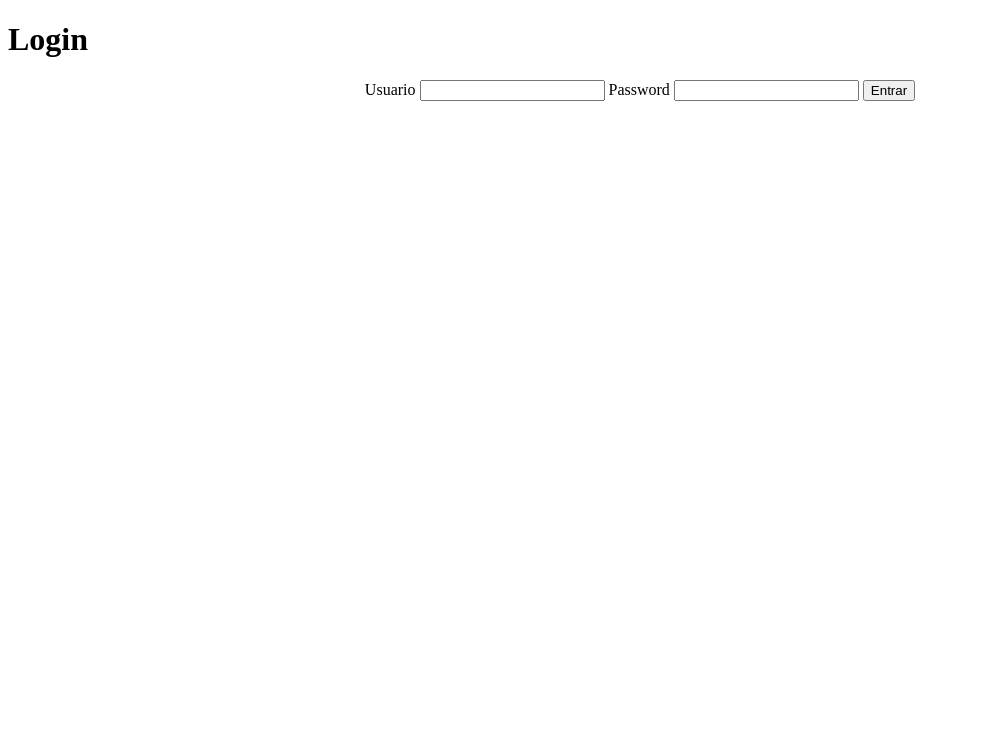
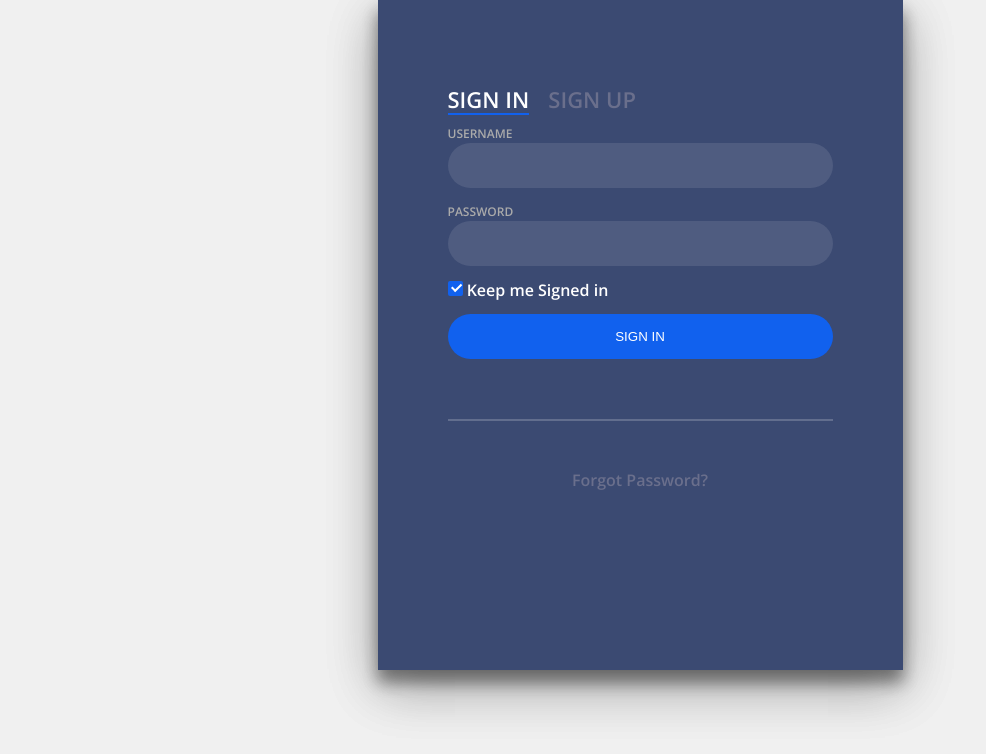
Before and after one commit to FranklinOtoni/agenda, a Django app: page /login/ in a window 1280 px wide. Shown: the top 754 px of the page, without its empty margins (0-986 px from the left). Run offline with Django 3.2, Linux system fonts and the light colour scheme.

Commit message:
adicionado inclusao de usuário, nova tela de login, arquivo css

```diff
--- a/agenda/urls.py
+++ b/agenda/urls.py
@@ -27,10 +27,9 @@ urlpatterns = [
     path('agenda/evento/', views.evento),
     path('agenda/evento/submit', views.submit_evento),
     path('agenda/evento/delete/<int:id_evento>/', views.delete_evento),
-    #path('', views.index),
     path('', RedirectView.as_view(url='/agenda/')),
     path('login/', views.login_user),
     path('login/submit', views.submit_login),
     path('logout/', views.logout_user),
-
+    path('login/cadastro/submit', views.cadastro_novo),
 ]
--- a/core/views.py
+++ b/core/views.py
@@ -1,5 +1,6 @@
 from django.contrib.auth.models import User
-from django.shortcuts import render, redirect, HttpResponse
+from django.shortcuts import render, redirect
+from django.http import HttpResponse
 from core.models import Evento
 from django.contrib.auth.decorators import login_required
 from django.contrib.auth import authenticate, login, logout
@@ -34,8 +35,8 @@ def submit_login(request):
         else:
             messages.error(request,"Usuário ou senha inválido")
     return redirect('/')
+
 @login_required(login_url='/login/')
-
 def lista_eventos(request):
     usuario = request.user
     data_atual = datetime.now() -timedelta(hours=10)
@@ -101,3 +102,25 @@ def json_lista_evento(request, id_usuario):
     usuario = User.objects.get(id=id_usuario)
     evento = Evento.objects.filter(usuario=usuario).values ('id', 'titulo')
     return JsonResponse(list(evento), safe=False)
+
+def cadastro_novo(request):
+    if request.POST:
+        username = request.POST.get('username')
+        password = request.POST.get('password')
+        password_repeat= request.POST.get("password_repeat")
+        new_email = request.POST.get("email")
+        usuario = authenticate(username=username, password=password)
+        if usuario is None:
+            if password==password_repeat:
+                # Create user and save to the database
+                user = User.objects.create_user(username, new_email, password)
+                user.save()
+                #login(request, usuario)
+                return redirect('/')
+            else:
+                messages.error(request,"Senha diferente")
+        else:
+            login(request, usuario)
+            return redirect('/')
+
+    return redirect('/')
--- /dev/null
+++ b/static/agenda/css/style.css
@@ -0,0 +1,162 @@
+body {
+	margin:0;
+	color:#6a6f8c;
+	/*background:#c8c8c8;*/
+	background: rgba(240, 240, 240);
+	font:600 16px/18px 'Open Sans',sans-serif;
+}
+
+*,:after,:before{box-sizing:border-box} /**/
+.clearfix:after,.clearfix:before{content:'';display:table}
+.clearfix:after{clear:both;display:block}
+a{color:inherit;text-decoration:none}
+
+.login-wrap {
+	width:100%;
+	margin:auto;
+	max-width:525px;
+	min-height:670px;
+	position:relative;
+	/*background:url(https://raw.githubusercontent.com/khadkamhn/day-01-login-form/master/img/bg.jpg) no-repeat center;*/
+	box-shadow:0 12px 15px 0 rgba(0,0,0,.24),0 17px 50px 0 rgba(0,0,0,.19);
+    height: auto;
+}
+
+.login-html {
+	width:100%;
+	height:100%;
+	position:absolute;
+	padding:90px 70px 50px 70px;
+	background:rgba(40,57,101,.9);
+}
+
+.login-html .sign-in-htm,
+.login-html .sign-up-htm{
+	top:0;
+	left:0;
+	right:0;
+	bottom:0;
+	position:absolute;
+	transform:rotateY(180deg);
+	-webkit-backface-visibility:hidden;
+	        backface-visibility:hidden;
+	transition:all .4s linear;
+}
+
+.login-html .sign-in,
+.login-html .sign-up,
+.login-form .group .check{
+	display:none;
+}
+.login-html .tab,
+.login-form .group .label,
+.login-form .group .button{
+	text-transform:uppercase;
+}
+.login-html .tab{
+	font-size:22px;
+	margin-right:15px;
+	padding-bottom:5px;
+	margin:0 15px 10px 0;
+	display:inline-block;
+	border-bottom:2px solid transparent;
+}
+.login-html .sign-in:checked + .tab,
+.login-html .sign-up:checked + .tab{
+	color:#fff;
+	border-color:#1161ee;
+}
+.login-form{
+	min-height:345px;
+	position:relative;
+	perspective:1000px;
+	transform-style:preserve-3d;
+}
+.login-form .group{
+	margin-bottom:15px;
+}
+.login-form .group .label,
+.login-form .group .input,
+.login-form .group .button{
+	width:100%;
+	color:#fff;
+	display:block;
+}
+.login-form .group .input,
+.login-form .group .button{
+	border:none;
+	padding:15px 20px;
+	border-radius:25px;
+	background:rgba(255,255,255,.1);
+	cursor: pointer;
+}
+.login-form .group input[data-type="password"]{
+	text-security:circle;
+	-webkit-text-security:circle;
+}
+.login-form .group .label{
+	color:#aaa;
+	font-size:12px;
+}
+.login-form .group .button{
+	background:#1161ee;
+}
+.login-form .group label .icon{
+	width:15px;
+	height:15px;
+	border-radius:2px;
+	position:relative;
+	display:inline-block;
+	background:rgba(255,255,255,.1);
+}
+.login-form .group label .icon:before,
+.login-form .group label .icon:after{
+	content:'';
+	width:10px;
+	height:2px;
+	background:#fff;
+	position:absolute;
+	transition:all .2s ease-in-out 0s;
+}
+.login-form .group label .icon:before{
+	left:3px;
+	width:5px;
+	bottom:6px;
+	transform:scale(0) rotate(0);
+}
+.login-form .group label .icon:after{
+	top:6px;
+	right:0;
+	transform:scale(0) rotate(0);
+}
+.login-form .group .check:checked + label{
+	color:#fff;
+}
+.login-form .group .check:checked + label .icon{
+	background:#1161ee;
+}
+.login-form .group .check:checked + label .icon:before{
+	transform:scale(1) rotate(45deg);
+}
+.login-form .group .check:checked + label .icon:after{
+	transform:scale(1) rotate(-45deg);
+}
+.login-html .sign-in:checked + .tab + .sign-up + .tab + .login-form .sign-in-htm{
+	transform:rotate(0);
+}
+.login-html .sign-up:checked + .tab + .login-form .sign-up-htm{
+	transform:rotate(0);
+}
+
+.hr{
+	height:2px;
+	margin:60px 0 50px 0;
+	background:rgba(255,255,255,.2);
+}
+.foot-lnk{
+	text-align:center;
+}
+
+.h1{
+    background:rgba(255,255,255,.1);
+}
--- a/templates/agenda.html
+++ b/templates/agenda.html
@@ -1,6 +1,8 @@
+
 {% extends "model-page.html" %}
 
 {% block content %}
+<div class="agenda-wrapper">
     <h2>Agendamentos</h2>
     <a href="evento/">
         <button type="button">Novo Evento</button>
@@ -18,4 +20,5 @@
             </li>
         {% endfor %}
         </ul>
+</div>
 {% endblock %}
--- a/templates/login.html
+++ b/templates/login.html
@@ -1,21 +1,74 @@
 <!DOCTYPE html>
-<html lang="en">
+{% load static %}
+<html lang="pt-br" xmlns="http://www.w3.org/1999/html">
 <head>
     <meta charset="UTF-8">
     <title>Agenda</title>
+    {% load static %}
+    <link rel='stylesheet' href='https://fonts.googleapis.com/css?family=Open+Sans:600'>
+    <link rel="stylesheet" href="{% static 'agenda/css/style.css' %}">
+
 </head>
-<body>
-    <h1>Login</h1>
-    <form action="submit" method="POST">{% csrf_token %}
-        <div align="center">
-            <label>Usuario</label>
-            <input type="text" name="username">
-            <label>Password</label>
-            <input type="password" name="password">
-            <button type="submit">Entrar</button>
-        </div>
-    </form>
-
+<body class="login-wrap">
+<div class="login-wrap">
+	<div class="login-html">
+		<input id="tab-1" type="radio" name="tab" class="sign-in" checked><label for="tab-1" class="tab">Sign In</label>
+		<input id="tab-2" type="radio" name="tab" class="sign-up"><label for="tab-2" class="tab">Sign Up</label>
+		<div class="login-form">
+			<div class="sign-in-htm">
+				<form action="submit" method="POST"> {% csrf_token %}
+					<div class="group">
+						<label for="user" class="label">Username</label>
+						<input id="user" type="text" class="input" name="username">
+					</div>
+					<div class="group">
+						<label for="pass" class="label">Password</label>
+						<input id="pass" type="password" class="input" data-type="password" name="password">
+					</div>
+					<div class="group">
+						<input id="check" type="checkbox" class="check" checked>
+						<label for="check"><span class="icon"></span> Keep me Signed in</label>
+					</div>
+					<div class="group">
+						<button type="submit" class="button">Sign In</button>
+					</div>
+					<div class="hr"></div>
+					<div class="foot-lnk">
+						<a href="#forgot">Forgot Password?</a>
+					</div>
+				</form>
+			</div>
+			<div class="sign-up-htm">
+				<form action="cadastro/submit" method="POST"> {% csrf_token %}
+					<div class="group">
+						<label for="user" class="label">Username</label>
+						<input id="user" type="text" class="input" name="username">
+					</div>
+					<div class="group">
+						<label for="pass" class="label">Password</label>
+						<input id="pass" type="password" class="input" data-type="password" name="password">
+					</div>
+					<div class="group">
+						<label for="pass" class="label">Repeat Password</label>
+						<input id="pass" type="password" class="input" data-type="password" name="password_repeat">
+					</div>
+					<div class="group">
+						<label for="pass" class="label">Email Address</label>
+						<input id="pass" type="text" class="input" name="emal">
+					</div>
+					<div class="group">
+						<button type="submit" class="button" >Sign Up</button>>
+					</div>
+					<div class="hr"></div>
+					<div class="foot-lnk">
+						<label for="tab-1">Already Member?</a>
+					</div>
+				</form>
+			</div>
+		</div>
+	</div>
+</div>
+    <!-- final do container -->
     {% for message in messages %}
         <div align="center">
             <strong>Erro: </strong>{{ message }}
--- a/templates/model-header.html
+++ b/templates/model-header.html
@@ -1,6 +1,10 @@
+
+    {% load static %}
 
     <meta charset="UTF-8">
-    <title>Agenda</title>
+    <link rel="stylesheet" type="text/css" href="{% static 'agenda/style.css' %}">
+    <link rel='stylesheet' href='https://fonts.googleapis.com/css?family=Open+Sans:600'>
+    <title class="">Agenda</title>
     <div align="right">
         <a href="/logout">logout</a>
     </div>
```
Also changed, not shown: agenda/settings.py (+12 -1 lines), templates/model-page.html (+16 -2 lines), db.sqlite3.
